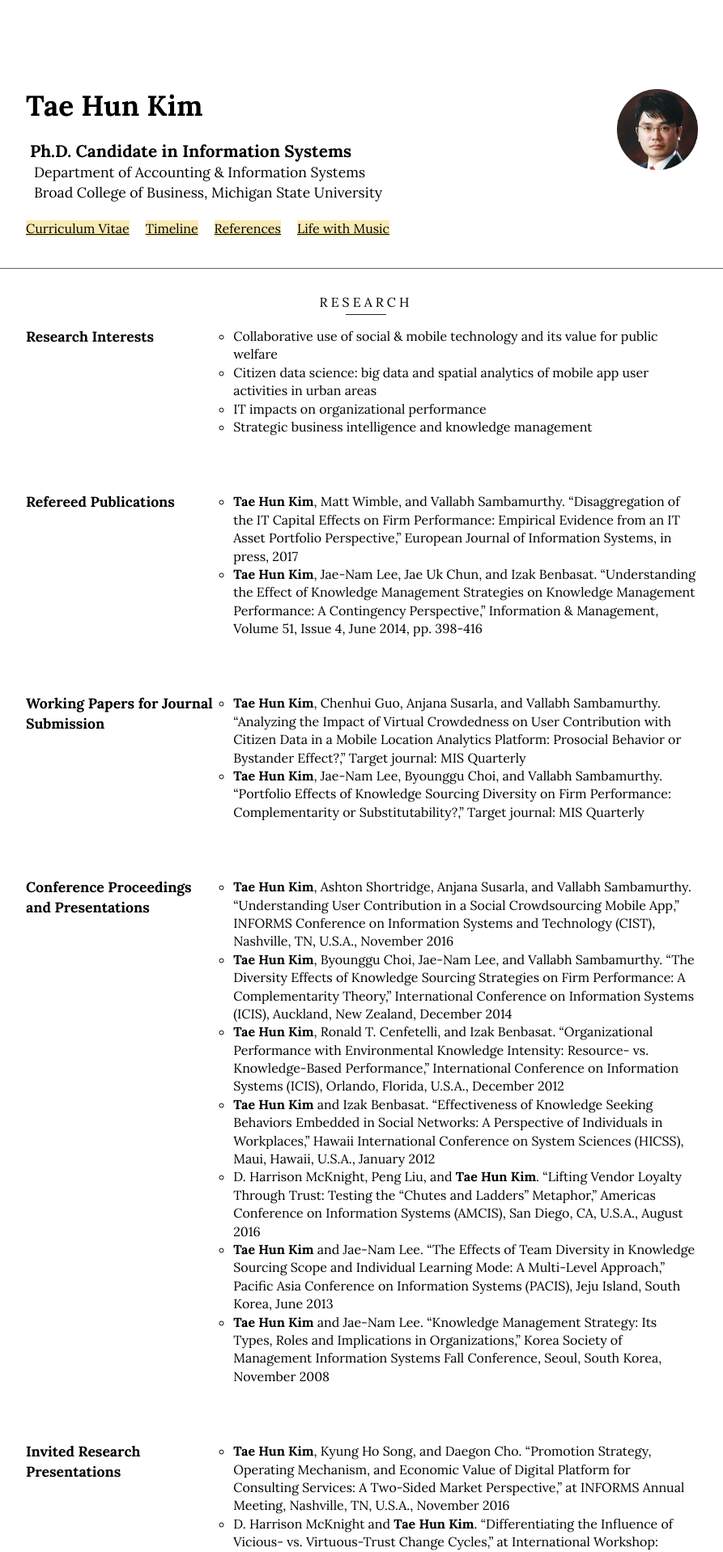
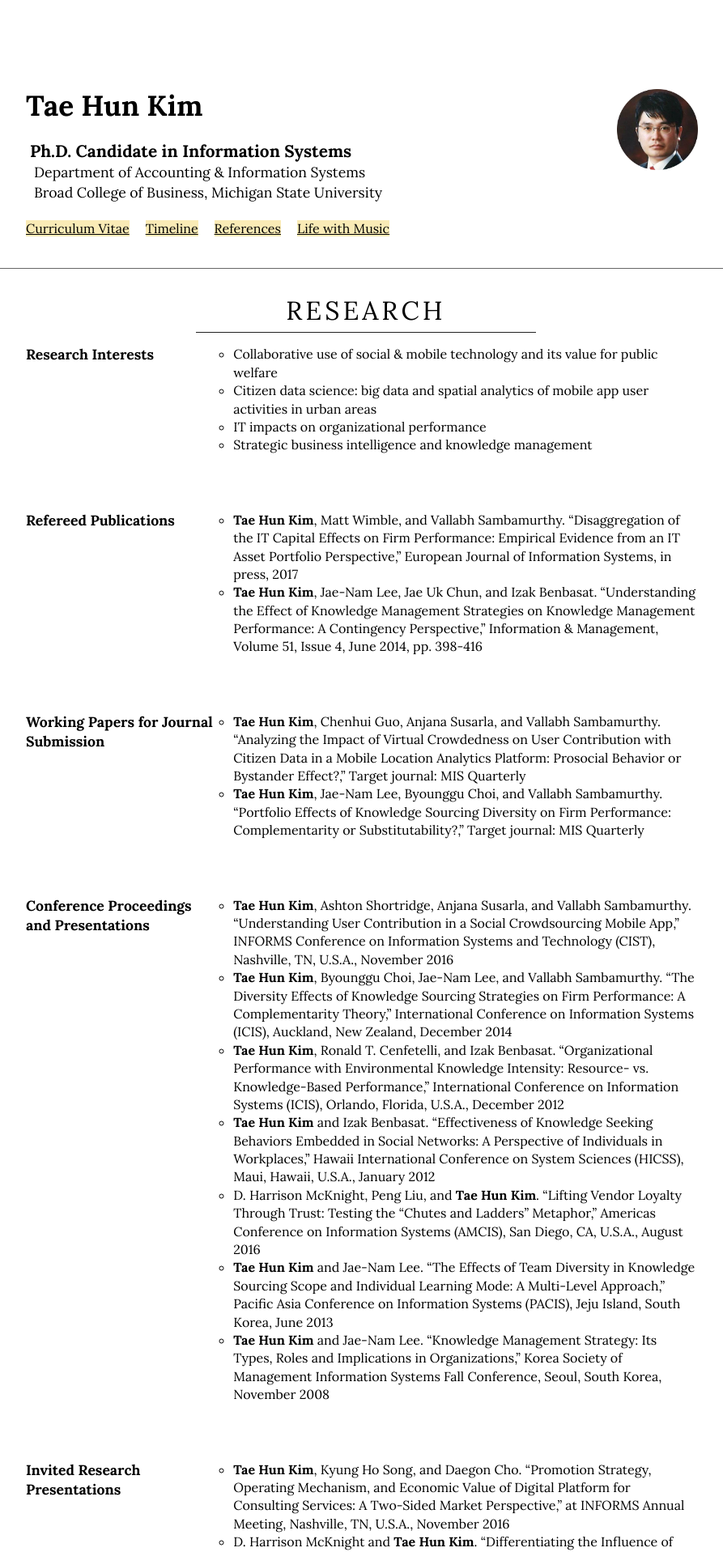
Before and after one commit to istaehun/taehun, a Jekyll site: the page built from index.html, in a window 1280 px wide. Shown: the top 1917 px of the page at 81% size, without its empty margins (188-1081 px from the left). Built offline with Jekyll 4.4.1, drawn with Linux system fonts in a browser that asks for light colours.

Commit message:
Change sub-title style in Research Page

```diff
--- a/_sass/_layout.scss
+++ b/_sass/_layout.scss
@@ -11,6 +11,7 @@
 }
 
 .section-title {
+  font-size: 1.4rem;
   text-transform: uppercase;
   letter-spacing: 4px;
   margin-bottom: ($spacer * 2);
@@ -21,11 +22,13 @@
     content: '';
     position: absolute;
     bottom: -5px;
-        left: 50%;
-        margin-left: -25px;
-        width: 50px;
+    left: 25%;
+    width: 50%;
     height: 1px;
     background: #222;
+  }
+  @media(min-width: 640px) {
+    font-size: 2rem;
   }
 }
 
```
Lines whose indentation alone changed are shown as unchanged.
